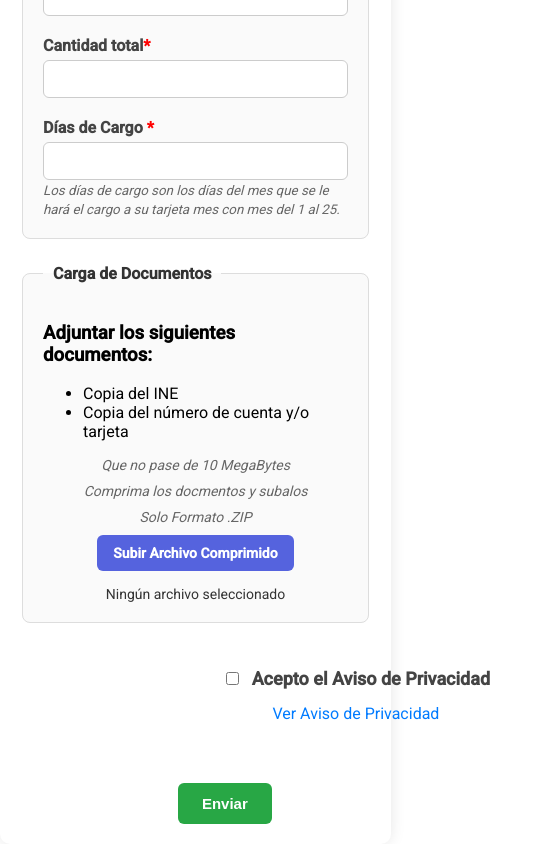
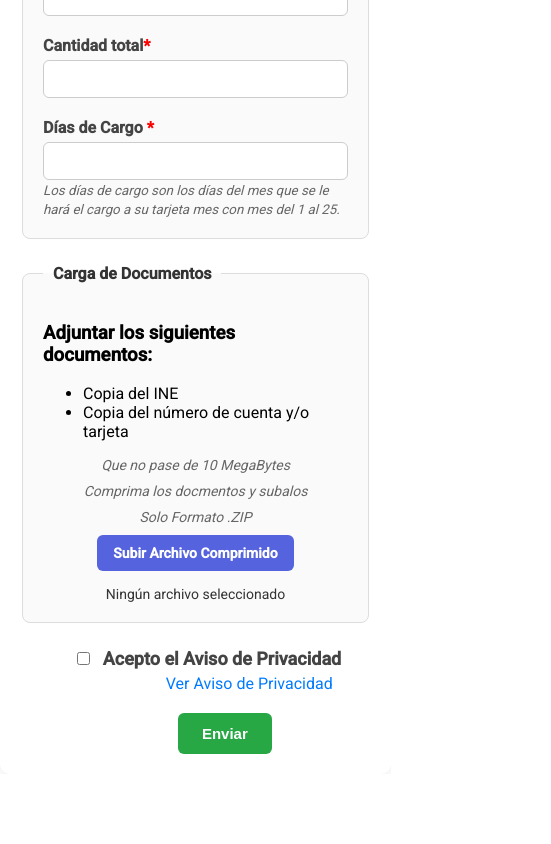
Before and after one commit to Chuyini/DomiciliarCliente, an Angular app: page / in a window 390 px wide. Shown: the part 1547-2391 px from the top of the page, 551 px wide, since content can reach past the window. After the commit the page ends 2321 px from the top, so only its background shows below. Built offline with nearby package versions, Linux system fonts and the light colour scheme.

Commit message:
add load and fix

```diff
--- a/src/app/app.routes.ts
+++ b/src/app/app.routes.ts
@@ -2,8 +2,10 @@ import { Routes } from '@angular/router';
 
 import { HomePage } from './pages/home/home.page';
 import { GratitudeComponent } from './pages/gratitude/gratitude.page';
+import { LoadPage } from './pages/load/load.page';
 
 export const routes: Routes = [
     { path: "", component: HomePage },
-    { path: "gratitude", component: GratitudeComponent }
+    { path: "gratitude", component: GratitudeComponent },
+    { path: "load", component: LoadPage }
 ];
--- a/src/app/components/form/form.component.css
+++ b/src/app/components/form/form.component.css
@@ -219,13 +219,94 @@ input[type="tel"]:focus,
     font-size: 18px;
   }
 
+  .checkbox-label {
+    font-size: 18px;
+    display: flex;
+    align-items: center;
+    gap: 10px;
+  }
+
+  .link {
+    margin-top: 10px;
+    font-size: 16px;
+    color: #007BFF;
+    text-decoration: none;
+    transition: color 0.3s ease;
+
+  }
+
+
+  .link:hover {
+    color: #0056b3;
+  }
+
+  .error-message {
+    margin-top: 15px;
+    color: red;
+    font-weight: bold;
+    font-size: 14px;
+  }
 
 
 
 
 
+  .checkbox-label {
+    font-size: 18px;
+    display: flex;
+    align-items: center;
+    gap: 10px;
+    margin-left: -70px;
+  }
+
+  .link {
+    margin-top: 10px;
+    font-size: 16px;
+    color: #007BFF;
+    text-decoration: none;
+    transition: color 0.3s ease;
+
+  }
+
+  .link:hover {
+    color: #0056b3;
+  }
+
+  .error-message {
+    margin-top: 15px;
+    color: red;
+    font-weight: bold;
+    font-size: 14px;
+  }
 
 
+}
+
+ .checkbox-label {
+    font-size: 18px;
+    display: flex;
+    align-items: center;
+    gap: 10px;
+  }
+
+  .link {
+    margin-top: 10px;
+    font-size: 16px;
+    color: #007BFF;
+    text-decoration: none;
+    transition: color 0.3s ease;
+  }
+
+  .link:hover {
+    color: #0056b3;
+  }
+
+  .error-message {
+    margin-top: 15px;
+    color: red;
+    font-weight: bold;
+    font-size: 14px;
+  }
 
 
 
@@ -256,44 +337,3 @@ input[type="tel"]:focus,
     font-weight: bold;
     font-size: 14px;
   }
-
-.terms {
-  display: flex;
-  flex-direction: column;
-  align-items: center;
-  justify-content: center;
-  text-align: center;
-  width: 100%;
-  padding: 20px;
-}
-
-
-
-.checkbox-label {
-  font-size: 18px;
-  display: flex;
-  align-items: center;
-  gap: 10px;
-}
-
-.link {
-  margin-top: 10px;
-  font-size: 16px;
-  color: #007BFF;
-  text-decoration: none;
-  transition: color 0.3s ease;
-}
-
-.link:hover {
-  color: #0056b3;
-}
-
-.error-message {
-  margin-top: 15px;
-  color: red;
-  font-weight: bold;
-  font-size: 14px;
-}
-
-
-}
--- a/src/app/components/form/form.component.html
+++ b/src/app/components/form/form.component.html
@@ -123,11 +123,12 @@
       </div>
     </fieldset>
 
-    <div class="terms" style="margin-left: 40%; margin-bottom: 20px;">
+    <div class="terms" style="margin-left: 35%;">
+
       <label class="checkbox-label" >
         <input type="checkbox" [(ngModel)]="checked" name="terms"> Acepto el Aviso de Privacidad
       </label>
-      <a href="http://elpoderdeinternet.mx/privacidad.pdf" target="_blank" class="link">Ver Aviso de Privacidad</a>
+      <a style="margin-left: 10%; ;" href="http://elpoderdeinternet.mx/privacidad.pdf" target="_blank" class="link">Ver Aviso de Privacidad</a>
 
     </div>
 
--- a/src/app/components/form/form.component.ts
+++ b/src/app/components/form/form.component.ts
@@ -208,7 +208,7 @@ export class FormComponent {
       this.generatePDF();
 
       // Enviar la petición al servidor
-
+      this.router.navigate(['/load']);
       //https://email-own.vercel.app/send-email
       axios.post('https://emailown-production.up.railway.app/send-email-domic', body)
         .then(response => {
--- /dev/null
+++ b/src/app/pages/load/load.page.css
@@ -0,0 +1,23 @@
+.contenedor {
+  display: flex;
+  justify-content: center;
+  align-items: center;
+  height: 90vh;
+  /* Ajusta la altura al 100% del viewport */
+}
+
+.footer {
+
+  display: flex;
+  justify-content: center;
+  align-items: center;
+  top: 50px ;
+  /* Ajusta la altura al 100% del viewport */
+
+}
+
+.footer h3 {
+  color: #555; /* Texto más suave */
+  font-family: Arial, sans-serif;
+  text-align: center;
+}
--- /dev/null
+++ b/src/app/pages/load/load.page.html
@@ -0,0 +1,10 @@
+<div class="footer">
+    <h3>Esto puede tomar unos minutos o segundos dependiendo del tamaño de los archivos. ¡Gracias por su paciencia😊!</h3>
+</div>
+
+<div class="contenedor">
+
+    <h1 style="display: block;">Enviando, no cierre la ventana...</h1>
+    <img src="load.gif" alt="Descripción del GIF">
+
+</div>
```
Also changed, not shown: src/app/pages/load/load.page.ts (added, +11 -0 lines), public/load.gif (added). Lines whose indentation alone changed are shown as unchanged.
